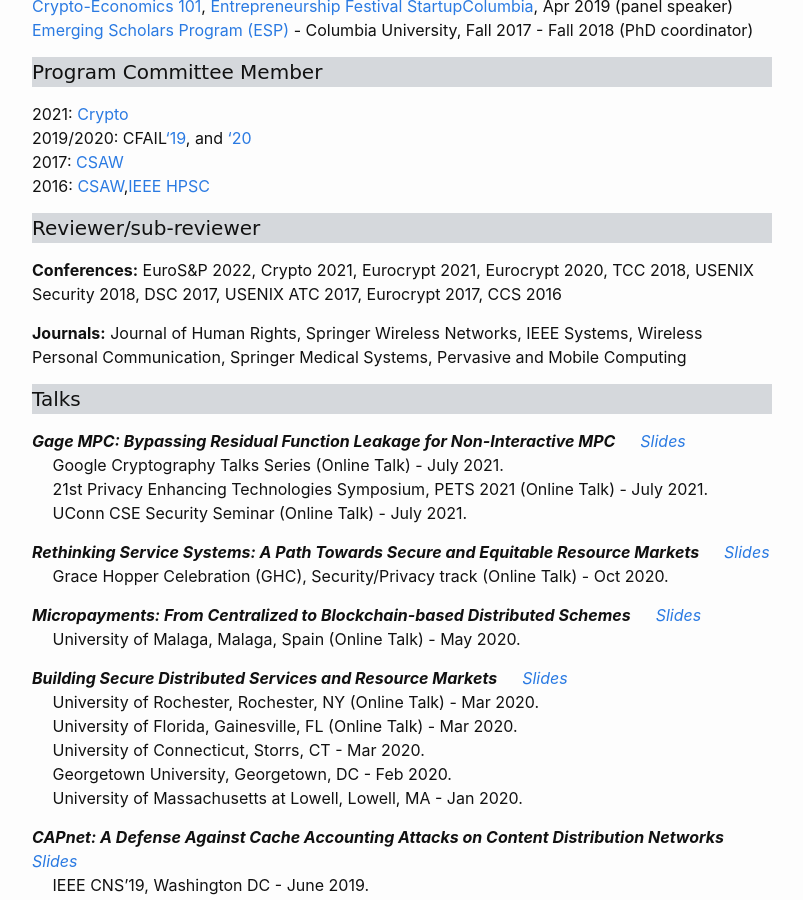
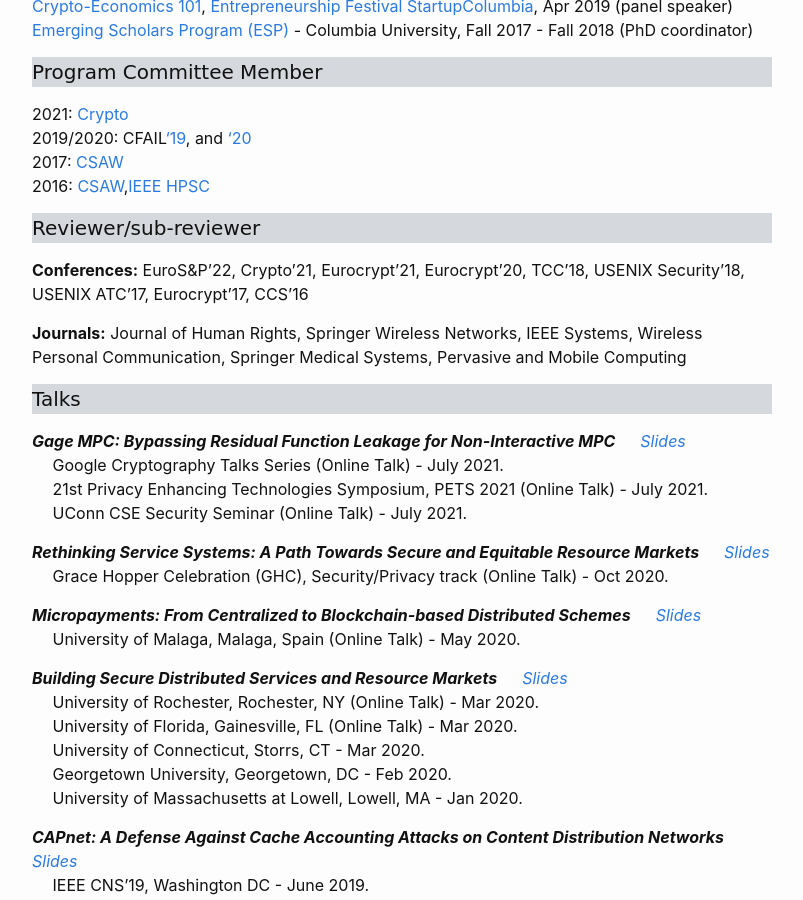
Before and after one commit to GhadaAlmashaqbeh/GhadaAlmashaqbeh.github.io, a Jekyll site: the page built from 03-talks.md, in a window 1280 px wide and 900 px high, scrolled down 393 px. Shown: the whole window, without its empty margins (238-1041 px from the left). Built offline with Jekyll 4.4.1, drawn with Linux system fonts in a browser that asks for light colours.

Commit message:
edit talks

```diff
--- a/03-talks.md
+++ b/03-talks.md
@@ -26,7 +26,7 @@
 
 <h4 style="font-family: 'Comic Sans MS'; background-color:rgb(213, 216, 220);">Reviewer/sub-reviewer</h4>
 
-**Conferences:** EuroS&P 2022, Crypto 2021, Eurocrypt 2021, Eurocrypt 2020, TCC 2018, USENIX Security 2018, DSC 2017, USENIX ATC 2017, Eurocrypt 2017, CCS 2016 <br/>
+**Conferences:** EuroS&P'22, Crypto'21, Eurocrypt'21, Eurocrypt'20, TCC'18, USENIX Security'18, USENIX ATC'17, Eurocrypt'17, CCS'16 <br/>
 
 **Journals:** Journal of Human Rights, Springer Wireless Networks, IEEE Systems, Wireless Personal Communication, Springer Medical Systems, Pervasive and Mobile Computing <br/>
 
```
